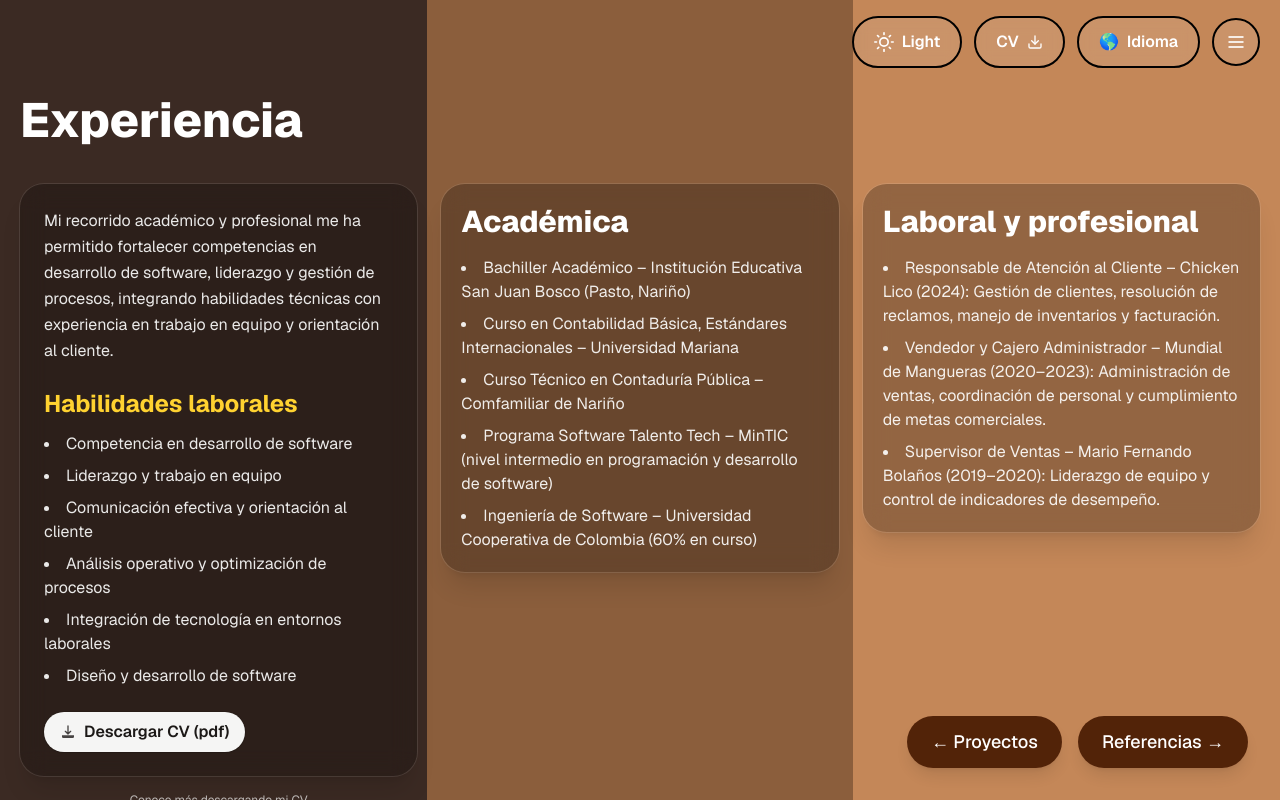
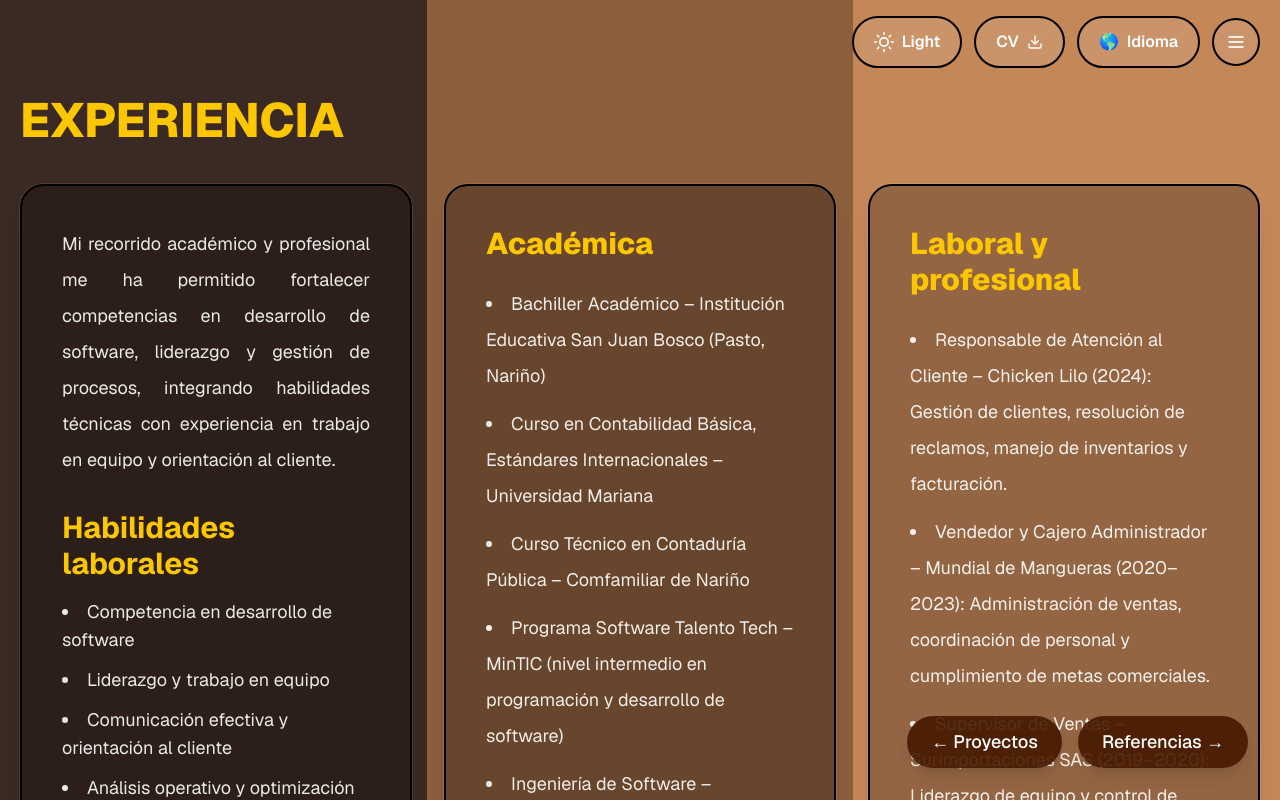
Before and after one commit to andresZam12/aZamb_portf, a Next.js app: page /experience in a window 1280 px wide. Shown: the top 800 px of the page. Built offline with nearby package versions, Linux system fonts and the light colour scheme.

Commit message:
cambios relevantes de funcionamiento y visionamiento

```diff
--- a/src/app/about/page.tsx
+++ b/src/app/about/page.tsx
@@ -24,7 +24,7 @@ const TECHNOLOGIES = [
 // Diccionario de traducciones
 const translations = {
   es: {
-    title: "Conóceme",
+    title: "CONÓCEME",
     description1:
       "Soy un estudiante de Ingeniería de Software apasionado por el desarrollo FullStack y con gran interés en la ciberseguridad y el pentesting. Mi motivación principal es crear soluciones digitales que no solo funcionen, sino que también sean seguras, escalables y útiles para las personas.",
     description2:
@@ -52,7 +52,7 @@ const translations = {
     },
   },
   en: {
-    title: "About Me",
+    title: "ABOUT ME",
     description1:
       "I am a Software Engineering student passionate about FullStack development with great interest in cybersecurity and pentesting. My main motivation is to create digital solutions that not only work but are also secure, scalable, and useful for people.",
     description2:
@@ -119,7 +119,7 @@ export default function AboutPage() {
 
       {/* Contenido principal */}
       <main className="container mx-auto px-6 pt-24 pb-20">
-        <h1 className="text-5xl md:text-7xl font-bold text-yellow-400 mb-12">
+        <h1 className="text-4xl md:text-5xl font-bold text-yellow-400 mb-12">
           {t.title}
         </h1>
 
--- a/src/app/experience/page.tsx
+++ b/src/app/experience/page.tsx
@@ -25,7 +25,7 @@ interface Translations {
 
 const translations: Record<Language, Translations> = {
   es: {
-    title: "Experiencia",
+    title: "EXPERIENCIA",
     skillsTitle: "Habilidades laborales",
     academicTitle: "Académica",
     laboralTitle: "Laboral y profesional",
@@ -60,13 +60,13 @@ const translations: Record<Language, Translations> = {
       "Ingeniería de Software – Universidad Cooperativa de Colombia (60% en curso)",
     ],
     laboral: [
-      "Responsable de Atención al Cliente – Chicken Lico (2024): Gestión de clientes, resolución de reclamos, manejo de inventarios y facturación.",
+      "Responsable de Atención al Cliente – Chicken Lilo (2024): Gestión de clientes, resolución de reclamos, manejo de inventarios y facturación.",
       "Vendedor y Cajero Administrador – Mundial de Mangueras (2020–2023): Administración de ventas, coordinación de personal y cumplimiento de metas comerciales.",
-      "Supervisor de Ventas – Mario Fernando Bolaños (2019–2020): Liderazgo de equipo y control de indicadores de desempeño.",
+      "Supervisor de Ventas – Surimportaciones SAS (2019–2020): Liderazgo de equipo y control de indicadores de desempeño.",
     ],
   },
   en: {
-    title: "Experience",
+    title: "EXPERIENCE",
     skillsTitle: "Work Skills",
     academicTitle: "Academic",
     laboralTitle: "Work and Professional",
@@ -101,9 +101,9 @@ const translations: Record<Language, Translations> = {
       "Software Engineering – Universidad Cooperativa de Colombia (60% in progress)",
     ],
     laboral: [
-      "Customer Service Responsible – Chicken Lico (2024): Customer management, claims resolution, inventory and billing handling.",
+      "Customer Service Responsible – Chicken Lilo (2024): Customer management, claims resolution, inventory and billing handling.",
       "Salesperson and Cashier Administrator – Mundial de Mangueras (2020–2023): Sales administration, staff coordination and meeting commercial goals.",
-      "Sales Supervisor – Mario Fernando Bolaños (2019–2020): Team leadership and performance indicators control.",
+      "Sales Supervisor – Surimportaciones SAS (2019–2020): Team leadership and performance indicators control.",
     ],
   },
 };
@@ -153,30 +153,32 @@ export default function ExperienciaPage() {
 
       <main className="max-w-7xl mx-auto px-5 pt-20 md:pt-24 pb-24">
         <header className="mb-6 md:mb-10">
-          <h1 className="text-3xl md:text-5xl font-extrabold text-white">{t.title}</h1>
+          <h1 className="text-4xl md:text-5xl font-extrabold text-yellow-400">{t.title}</h1>
         </header>
 
-        <section className="grid grid-cols-12 gap-6 items-start">
+        <section className="grid grid-cols-12 gap-6 md:gap-8 items-stretch">
           {/* IZQUIERDA: Introducción + habilidades + CV */}
-          <aside className="col-span-12 md:col-span-4">
-            <div className={`${glassClass} rounded-3xl ring-1 ring-white/10 shadow-xl p-5 md:p-6`}
+          <aside className="col-span-12 md:col-span-4 animate-fade-in" style={{ animationDelay: "0ms" }}>
+            <div className={`${glassClass} rounded-3xl ring-1 ring-white/10 border-2 border-black shadow-xl p-6 md:p-8 lg:p-10 h-full flex flex-col`}
             >
-              <p className="text-sm md:text-base leading-relaxed text-white/90">
+              <p className="text-sm md:text-base lg:text-lg leading-relaxed md:leading-loose text-white/90 text-justify">
                 Mi recorrido académico y profesional me ha permitido fortalecer competencias en desarrollo de software,
                 liderazgo y gestión de procesos, integrando habilidades técnicas con experiencia en trabajo en equipo y orientación al cliente.
               </p>
 
-              <h2 className="mt-6 text-xl md:text-2xl font-bold text-amber-300">{t.skillsTitle}</h2>
-              <ul className="mt-3 space-y-2 list-disc list-inside text-sm md:text-base text-white/90">
+              <h2 className="mt-6 md:mt-8 text-2xl md:text-3xl font-bold text-yellow-400">{t.skillsTitle}</h2>
+              <ul className="mt-3 md:mt-4 space-y-2 md:space-y-3 list-disc list-inside text-sm md:text-base lg:text-lg text-white/90">
                 {t.skills.map((s, i) => (
                   <li key={i}>{s}</li>
                 ))}
               </ul>
 
               {/* Botón descargar CV */}
-              <div className="mt-6 flex items-center gap-3">
+              <div className="mt-auto pt-6 md:pt-8 flex items-center gap-3">
                 <a
-                  href="/cv-andres-zambrano.pdf"
+                  href="/CVAnd.pdf"
+                  target="_blank"
+                  rel="noopener noreferrer"
                   className="inline-flex items-center gap-2 rounded-full px-4 py-2 text-sm md:text-base font-semibold bg-stone-100 text-stone-900 ring-1 ring-black/10 shadow hover:bg-white"
                 >
                   <svg width="16" height="16" viewBox="0 0 24 24" fill="currentColor" className="opacity-80">
@@ -189,15 +191,15 @@ export default function ExperienciaPage() {
               </div>
             </div>
 
-            <p className="mt-4 text-center text-xs text-white/70">{t.caption}</p>
+            <p className="mt-4 text-center text-sm md:text-base text-white/80">{t.caption}</p>
           </aside>
 
           {/* CENTRO: Académica */}
-          <section className="col-span-12 md:col-span-4">
-            <div className={`${glassClass} rounded-3xl ring-1 ring-white/10 shadow-xl p-5`}
+          <section className="col-span-12 md:col-span-4 animate-fade-in" style={{ animationDelay: "200ms" }}>
+            <div className={`${glassClass} rounded-3xl ring-1 ring-white/10 border-2 border-black shadow-xl p-6 md:p-8 lg:p-10 h-full`}
             >
-              <h3 className="text-2xl md:text-3xl font-extrabold text-white">{t.academicTitle}</h3>
-              <ul className="mt-4 list-disc list-inside space-y-2 text-sm md:text-base text-white/90">
+              <h3 className="text-2xl md:text-3xl font-extrabold text-yellow-400">{t.academicTitle}</h3>
+              <ul className="mt-4 md:mt-6 list-disc list-inside space-y-2 md:space-y-3 text-sm md:text-base lg:text-lg text-white/90 leading-relaxed md:leading-loose">
                 {t.academic.map((a, i) => (
                   <li key={i}>{a}</li>
                 ))}
@@ -206,11 +208,11 @@ export default function ExperienciaPage() {
           </section>
 
           {/* DERECHA: Laboral y profesional */}
-          <section className="col-span-12 md:col-span-4">
-            <div className={`${glassClass} rounded-3xl ring-1 ring-white/10 shadow-xl p-5`}
+          <section className="col-span-12 md:col-span-4 animate-fade-in" style={{ animationDelay: "400ms" }}>
+            <div className={`${glassClass} rounded-3xl ring-1 ring-white/10 border-2 border-black shadow-xl p-6 md:p-8 lg:p-10 h-full`}
             >
-              <h3 className="text-2xl md:text-3xl font-extrabold text-white">{t.laboralTitle}</h3>
-              <ul className="mt-4 list-disc list-inside space-y-2 text-sm md:text-base text-white/90">
+              <h3 className="text-2xl md:text-3xl font-extrabold text-yellow-400">{t.laboralTitle}</h3>
+              <ul className="mt-4 md:mt-6 list-disc list-inside space-y-2 md:space-y-3 text-sm md:text-base lg:text-lg text-white/90 leading-relaxed md:leading-loose">
                 {t.laboral.map((l, i) => (
                   <li key={i}>{l}</li>
                 ))}
--- a/src/app/projects/page.tsx
+++ b/src/app/projects/page.tsx
@@ -1,75 +1,27 @@
 "use client";
-import { useState, useEffect } from "react";
+import { useEffect, useState } from "react";
+import Image from "next/image";
 import Link from "next/link";
-import Image from "next/image";
 import { useLang } from "../Lang/LanguageProvider";
 
-// Actualizar el tipo Language y translations
-type Language = 'es' | 'en';
+type Language = "es" | "en";
 
-const translations: Record<Language, {
-  darkMode: string;
-  lightMode: string;
-  language: string;
-  title: string;
-  additionals: string;
-  additionalProject: string;
-  viewCode: string;
-  menu: {
-    home: string;
-    about: string;
-    projects: string;
-    experience: string;
-    references: string;
-    contacts: string;
-  };
-  prev: string;
-  next: string;
-  projects: {
-    elliotIA: {
-      name: string;
-      description: string;
-    };
-    int3d: {
-      name: string;
-      description: string;
-    };
-    portfolio: {
-      name: string;
-      description: string;
-    };
-  };
-  extras: {
-    academic: {
-      name: string;
-      description: string;
-    };
-    events: {
-      name: string;
-      description: string;
-    };
-    discord: {
-      name: string;
-      description: string;
-    };
-  };
-}> = {
+const translations: Record<
+  Language,
+  {
+    title: string;
+    additionals: string;
+    viewCode: string;
+    prev: string;
+    next: string;
+    projects: Record<string, { name: string; description: string }>;
+    extras: Record<string, { name: string; description: string }>;
+  }
+> = {
   es: {
-    darkMode: "🌙 Modo Oscuro",
-    lightMode: "☀ Modo Claro",
-    language: "🌐 EN",
-    title: "MIS PROYECTOS ",
+    title: "MIS PROYECTOS",
     additionals: "Más proyectos...",
-    additionalProject: "Proyecto adicional",
     viewCode: "Ver código",
-    menu: {
-      home: "Inicio",
-      about: "Acerca de mí",
-      projects: "Proyectos",
-      experience: "Experiencia",
-      references: "Referencias",
-      contacts: "Contactos",
-    },
     prev: "← Sobre mí",
     next: "Experiencia →",
     projects: {
@@ -102,21 +54,9 @@ const translations: Record<Language, {
     }
   },
   en: {
-    darkMode: "🌙 Dark Mode",
-    lightMode: "☀ Light Mode",
-    language: "🌐 ES",
     title: "MY PROJECTS",
     additionals: "More projects...",
-    additionalProject: "Additional project",
     viewCode: "View code",
-    menu: {
-      home: "Home",
-      about: "About me",
-      projects: "Projects",
-      experience: "Experience",
-      references: "References",
-      contacts: "Contacts",
-    },
     prev: "← About me",
     next: "Experience →",
     projects: {
@@ -151,79 +91,60 @@ const translations: Record<Language, {
 };
 
 
-// Array de proyectos con sus respectivas imágenes y repositorios
 const projects = [
-  {
-    key: 'elliotIA' as const,
-    image: '/eliot2.png',
-    repo: 'https://github.com/andresZam12/elliot-ia'
-  },
-  {
-    key: 'int3d' as const,
-    image: '/Zom.jpeg',
-    repo: 'https://github.com/andresZam12/Juego_py_final.git'
-  },
-  {
-    key: 'portfolio' as const,
-    image: '/portfolio.jpg',
-    repo: 'https://github.com/andresZam12/aZamb_portf'
-  }
+  { key: "elliotIA" as const, image: "/eliot2.png", repo: "https://github.com/andresZam12/elliot-ia" },
+  { key: "int3d" as const, image: "/Zom.jpeg", repo: "https://github.com/andresZam12/Juego_py_final.git" },
+  { key: "portfolio" as const, image: "/portfolio.jpg", repo: "https://github.com/andresZam12/aZamb_portf" },
 ];
 
-
-const extraKeys = ['academic', 'events', 'discord'] as const;
+const extraKeys = ["academic", "events", "discord"] as const;
 
 export default function ProjectsPage() {
   const { lang } = useLang();
   const t = translations[lang];
+  const [isDark, setIsDark] = useState(false);
 
-  const [isDark, setIsDark] = useState(false);
   useEffect(() => {
-    const update = () => setIsDark(document.documentElement.classList.contains("dark"));
-    update();
-    const onThemeChange = () => update();
-    const onStorage = (e: StorageEvent) => {
-      if (e.key === "theme") update();
+    const updateTheme = () => setIsDark(document.documentElement.classList.contains("dark"));
+    updateTheme();
+
+    const handleThemeChange = () => updateTheme();
+    const handleStorage = (e: StorageEvent) => {
+      if (e.key === "theme") updateTheme();
     };
-    window.addEventListener("theme-change", onThemeChange as EventListener);
-    window.addEventListener("storage", onStorage as EventListener);
+
+    window.addEventListener("theme-change", handleThemeChange);
+    window.addEventListener("storage", handleStorage);
+
     return () => {
-      window.removeEventListener("theme-change", onThemeChange as EventListener);
-      window.removeEventListener("storage", onStorage as EventListener);
+      window.removeEventListener("theme-change", handleThemeChange);
+      window.removeEventListener("storage", handleStorage);
     };
   }, []);
 
-  // Actualizar las clases comunes para mejor responsive
-  const glassClass = "bg-black/20 backdrop-blur-md";
-  const navClass = isDark
-    ? "px-4 py-2 md:px-6 md:py-3 rounded-full text-white font-medium text-sm md:text-lg transition-all shadow-lg bg-black hover:bg-gray-800"
-    : "px-4 py-2 md:px-6 md:py-3 rounded-full text-white font-medium text-sm md:text-lg transition-all shadow-lg bg-amber-950/90 hover:bg-amber-900";
+  const navClass = `px-4 py-2 md:px-6 md:py-3 rounded-full text-white font-medium text-sm md:text-lg transition-all shadow-lg ${
+    isDark ? "bg-black hover:bg-gray-800" : "bg-amber-950/90 hover:bg-amber-900"
+  }`;
+
+  const bgGradient = isDark
+    ? "bg-[linear-gradient(to_right,#1a1a1a_0%,#1a1a1a_33.34%,#2d2d2d_33.34%,#2d2d2d_66.67%,#404040_66.67%,#404040_100%)]"
+    : "bg-[linear-gradient(to_right,#3b2a23_0%,#3b2a23_33.34%,#8b5e3c_33.34%,#8b5e3c_66.67%,#c48758_66.67%,#c48758_100%)]";
 
   return (
     <div className="min-h-screen relative overflow-hidden">
-      {/* Fondo de 3 franjas */}
-      <span
-        aria-hidden
-        className={`absolute inset-0 -z-10 ${
-          isDark
-            ? "bg-[linear-gradient(to_right,#1a1a1a_0%,#1a1a1a_33.34%,#2d2d2d_33.34%,#2d2d2d_66.67%,#404040_66.67%,#404040_100%)]"
-            : "bg-[linear-gradient(to_right,#3b2a23_0%,#3b2a23_33.34%,#8b5e3c_33.34%,#8b5e3c_66.67%,#c48758_66.67%,#c48758_100%)]"
-        }`}
-      />
+      <span aria-hidden className={`absolute inset-0 -z-10 ${bgGradient}`} />
 
       <main className="container mx-auto px-4 md:px-6 pt-20 md:pt-24 pb-24">
-        {/* Título */}
-        <h1 className="text-5xl md:text-7xl font-bold text-yellow-400 mb-8 md:mb-12">
+        <h1 className="text-4xl md:text-5xl font-bold text-yellow-400 mb-8 md:mb-12">
           {t.title}
         </h1>
 
-        {/* Grid de proyectos - Mejorado para móvil */}
         <div className="grid grid-cols-1 gap-6 lg:grid-cols-12 lg:gap-8">
           <section className="lg:col-span-9 space-y-6 md:space-y-0 md:grid md:grid-cols-2 xl:grid-cols-3 md:gap-6">
             {projects.map((p, index) => (
               <article
                 key={p.key}
-                className={`${glassClass} rounded-2xl md:rounded-3xl p-4 md:p-8 text-white shadow-xl ring-1 ring-white/20 hover:ring-yellow-400/50 transition-all group animate-fade-in opacity-0`}
+                className="bg-black/20 backdrop-blur-md rounded-2xl md:rounded-3xl p-4 md:p-8 text-white shadow-xl ring-1 ring-white/20 hover:ring-yellow-400/50 transition-all group animate-fade-in opacity-0"
                 style={{ animationDelay: `${index * 200}ms` }}
               >
                 <div className="aspect-video relative rounded-xl md:rounded-2xl overflow-hidden mb-4 md:mb-6 group-hover:shadow-xl transition-all">
@@ -246,13 +167,7 @@ export default function ProjectsPage() {
                   rel="noreferrer"
                   className="inline-flex items-center gap-2 md:gap-3 text-white/80 hover:text-yellow-400 transition-colors text-base md:text-lg font-medium"
                 >
-                  <svg
-                    width="20"
-                    height="20"
-                    viewBox="0 0 24 24"
-                    fill="currentColor"
-                    className="md:w-7 md:h-7"
-                  >
+                  <svg width="20" height="20" viewBox="0 0 24 24" fill="currentColor" className="md:w-7 md:h-7">
                     <path d="M12 .5C5.37.5 0 5.78 0 12.292c0 5.211 3.438 9.63 8.205 11.188.6.111.82-.254.82-.567 0-.28-.01-1.022-.015-2.005-3.338.711-4.042-1.582-4.042-1.582-.546-1.361-1.335-1.725-1.335-1.725-1.087-.731.084-.716.084-.716 1.205.082 1.838 1.215 1.838 1.215 1.07 1.803 2.809 1.282 3.495.981.108-.763.417-1.282.76-1.577-2.665-.295-5.466-1.309-5.466-5.827 0-1.287.465-2.339 1.235-3.164-.135-.298-.54-1.497.105-3.121 0 0 1.005-.316 3.3 1.209.96-.262 1.98-.392 3-.398 1.02.006 2.04.136 3 .398 2.28-1.525 3.285-1.209 3.285-1.209.645 1.624.24 2.823.12 3.121.765.825 1.23 1.877 1.23 3.164 0 4.53-2.805 5.527-5.475 5.817.42.354.81 1.077.81 2.182 0 1.578-.015 2.846-.015 3.229 0 .309.21.678.825.56C20.565 21.917 24 17.495 24 12.292 24 5.78 18.627.5 12 .5z" />
                   </svg>
                   <span>{t.viewCode}</span>
@@ -261,12 +176,11 @@ export default function ProjectsPage() {
             ))}
           </section>
 
-          {/* Sidebar */}
-          <aside className="lg:col-span-3 mt-8 lg:mt-0 animate-fade-in opacity-0" style={{ animationDelay: '600ms' }}>
+          <aside className="lg:col-span-3 mt-8 lg:mt-0 animate-fade-in opacity-0" style={{ animationDelay: "600ms" }}>
             <h2 className="text-xl md:text-2xl font-bold text-yellow-400 mb-4 md:mb-8">
               {t.additionals}
             </h2>
-            <div className={`${glassClass} rounded-xl md:rounded-2xl p-4 md:p-6 space-y-4 md:space-y-6`}>
+            <div className="bg-black/20 backdrop-blur-md rounded-xl md:rounded-2xl p-4 md:p-6 space-y-4 md:space-y-6">
               {extraKeys.map((key) => (
                 <div
                   key={key}
@@ -285,7 +199,6 @@ export default function ProjectsPage() {
         </div>
       </main>
 
-      {/* Navegación - Mejorada para móvil */}
       <nav className="fixed bottom-4 md:bottom-8 right-4 md:right-8 z-40 flex gap-2 md:gap-4">
         <Link href="/about" className={navClass}>
           <span className="md:hidden">←</span>
```
